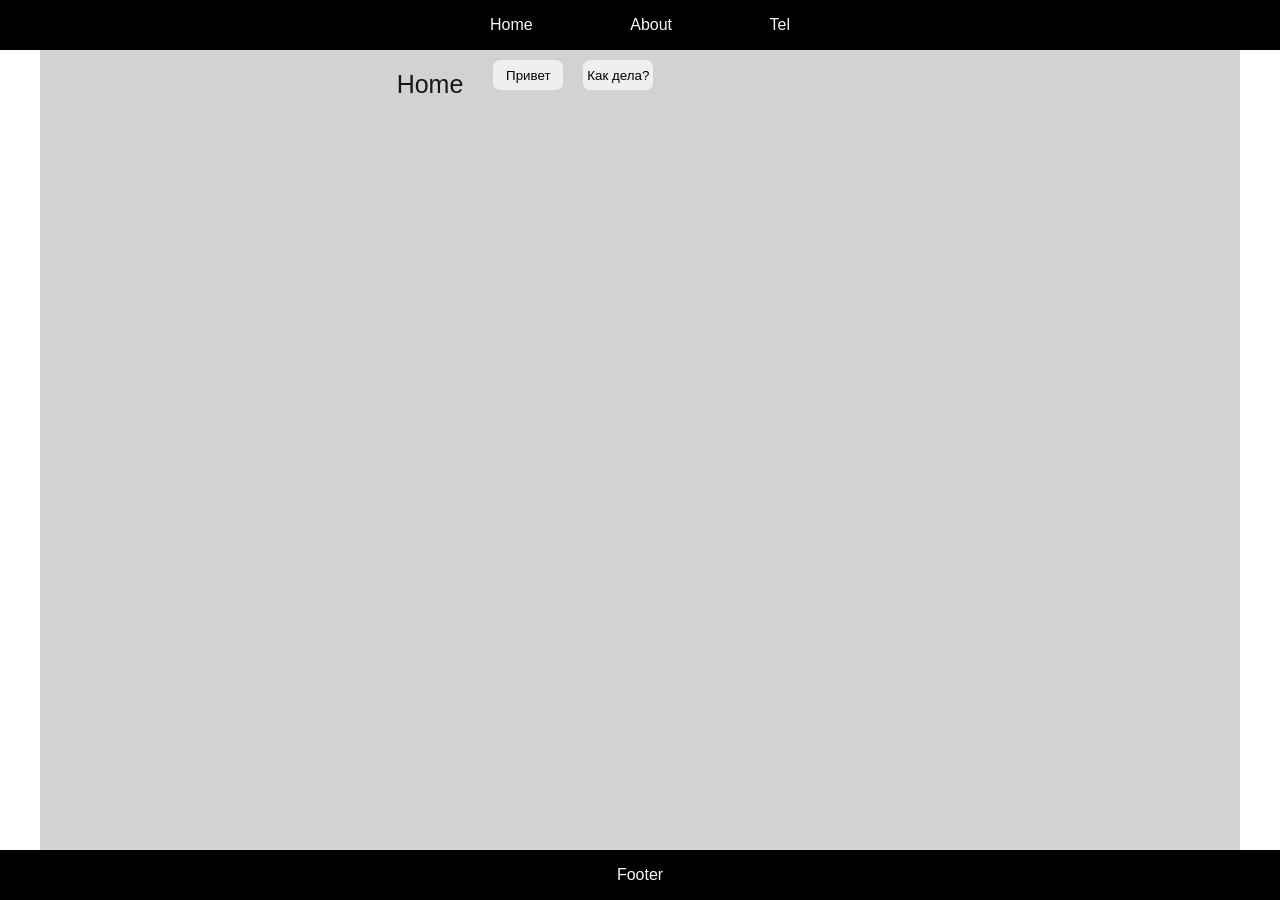
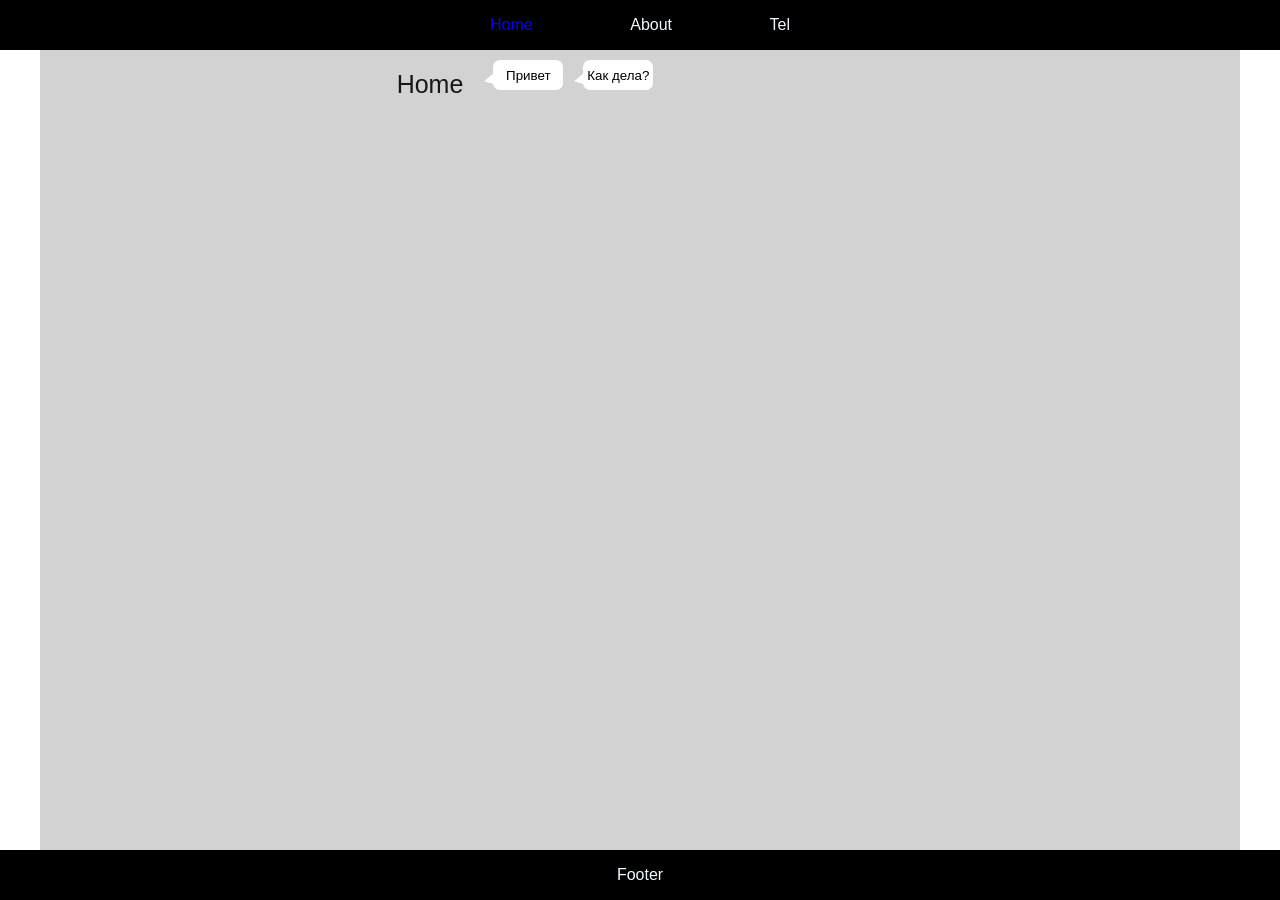
Before and after one commit to Maximih1187/next-app, a Next.js app: page / in a window 1280 px wide. Built offline with nearby package versions, Linux system fonts and the light colour scheme.

Commit message:
Добавлен компонент навигации в Header (выделение активного классом Active)

```diff
--- a/src/app/about/[id]/styles.module.css
+++ b/src/app/about/[id]/styles.module.css
@@ -36,6 +36,7 @@
   text-align: center;
   line-height: 27px;
 }
+
 .button:hover {
   background: rgba(38, 90, 203, 0.431);
 }
--- a/src/app/globals.css
+++ b/src/app/globals.css
@@ -47,3 +47,6 @@ a {
     color-scheme: dark;
   }
 }
+.active {
+  color: blue;
+}
--- a/src/components/Button/styles.module.css
+++ b/src/components/Button/styles.module.css
@@ -1,7 +1,21 @@
 .button {
+  position: relative;
   height: 30px;
   width: 70px;
   border-radius: 7px;
   border: none;
   margin: 10px;
+  background: #ffffff;
 }
+.button::before {
+  content: "";
+  position: absolute;
+  top: 13px;
+  left: -9px;
+  rotate: -12deg;
+  width: 0;
+  height: 0;
+  border-top: 7px solid transparent;
+  border-right: 13px solid #ffffff;
+  border-bottom: 7px solid transparent;
+}
--- a/src/components/Header/Header.tsx
+++ b/src/components/Header/Header.tsx
@@ -1,15 +1,20 @@
 import React from "react";
 import styles from "./styled.module.css";
-import Link from "next/link";
+
+import Navigation from "../Navigation/Navigation";
 
 const Header = () => {
+  const navItems = [
+    { lable: "Home", href: "/" },
+    { lable: "About", href: "/about" },
+    { lable: "Tel", href: "/tel" },
+  ];
+
   return (
     <div className={styles.header}>
       <nav>
         <ul className={styles.ul}>
-          <Link href="/">Home</Link>
-          <Link href="/about">About</Link>
-          <Link href="/tel">Tel</Link>
+          <Navigation navlinks={navItems} />
         </ul>
       </nav>
     </div>
--- /dev/null
+++ b/src/components/Navigation/Navigation.tsx
@@ -0,0 +1,38 @@
+"use client";
+import React from "react";
+// import styles from "./styled.module.css";
+import Link from "next/link";
+import { usePathname } from "next/navigation";
+
+type NavItem = {
+  lable: string;
+  href: string;
+};
+type Props = {
+  navlinks: NavItem[];
+};
+
+const Navigation = ({ navlinks }: Props) => {
+  const pashname = usePathname();
+  console.log(pashname);
+
+  return (
+    <>
+      {navlinks.map((link) => {
+        const isActive = pashname === link.href;
+
+        return (
+          <Link
+            key={link.lable}
+            className={isActive ? "active" : ""}
+            href={link.href}
+          >
+            {link.lable}
+          </Link>
+        );
+      })}
+    </>
+  );
+};
+
+export default Navigation;
--- /dev/null
+++ b/src/components/Navigation/styled.module.css
@@ -0,0 +1,19 @@
+/* .header {
+  width: 100%;
+  height: 50px;
+  background: #000;
+  color: aliceblue;
+  display: flex;
+  justify-content: center;
+  align-items: center;
+}
+.ul {
+  width: 300px;
+  list-style: none;
+  display: flex;
+  justify-content: space-between;
+  align-items: center;
+} */
+.active {
+  color: blue;
+}
--- a/src/components/Search/styles.module.css
+++ b/src/components/Search/styles.module.css
@@ -9,6 +9,10 @@
   border: none;
   padding-left: 5px;
 }
+.input:focus {
+  outline: none;
+}
+
 .button {
   width: 50px;
   height: 20px;
```
